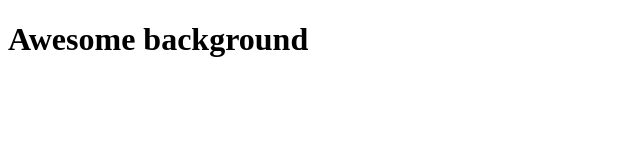
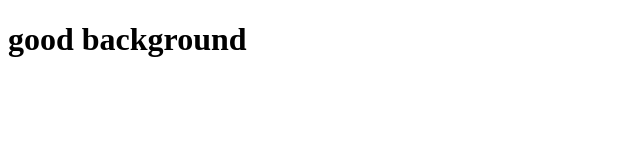
Before and after one commit to abinaie/background-generator, a plain HTML site: page index.html in a window 1280 px wide. Shown: the whole page, without its empty margins (0-640 px from the left). Drawn offline with Linux system fonts and the light colour scheme.

Commit message:
what do you think?

```diff
--- a/index.html
+++ b/index.html
@@ -4,6 +4,6 @@
 	<title></title>
 </head>
 <body>
-	<h1>Awesome background</h1>
+	<h1>good background</h1>
 </body>
 </html>
```
